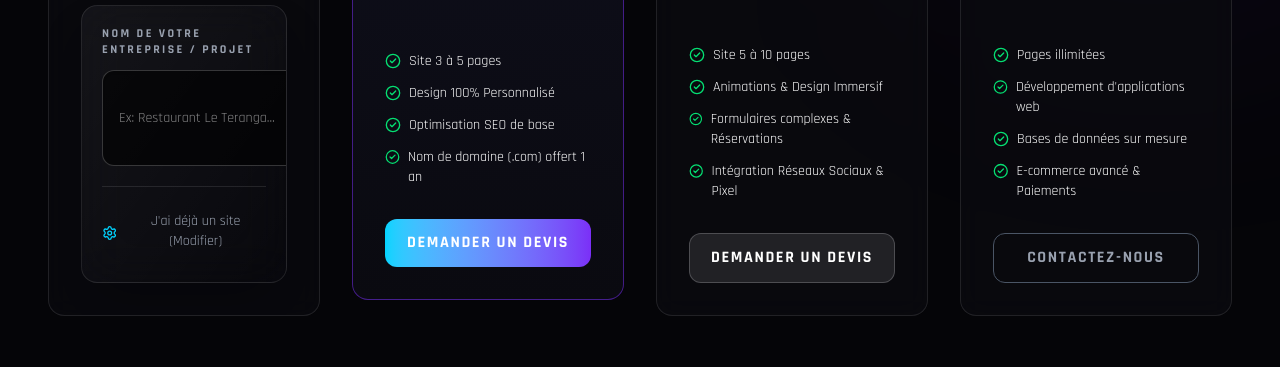
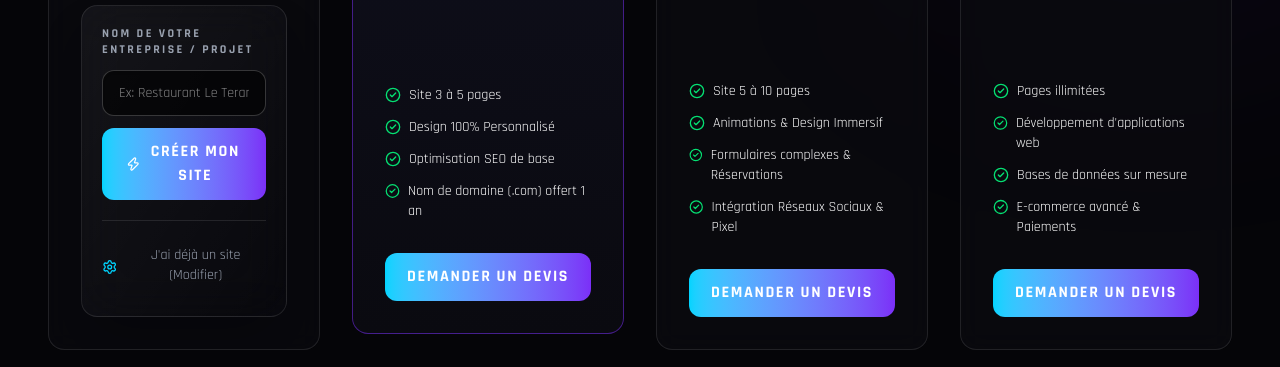
Before and after one commit to rahmaneking-sudo/classIA, a React (Vite) app: page /creation-site in a window 1280 px wide. Shown: the part 842-1209 px from the top of the page. Built offline with nearby package versions, Linux system fonts and the light colour scheme; no server answers.

Commit message:
style: fix landing page create button visibility on mobile, standardize pricing CTA buttons

```diff
--- a/src/components/ExpressBuilder/Landing.jsx
+++ b/src/components/ExpressBuilder/Landing.jsx
@@ -113,17 +113,17 @@ const Landing = () => {
                 Nom de votre entreprise / projet
               </label>
 
-              <div className="flex flex-col sm:flex-row gap-3 relative z-10">
+              <div className="flex flex-col gap-3 relative z-10">
                 <input
                   type="text"
                   value={siteName}
                   onChange={(e) => setSiteName(e.target.value)}
                   placeholder="Ex: Restaurant Le Teranga..."
-                  className="flex-1 bg-black/60 border border-white/20 rounded-xl px-4 py-3 text-white text-sm focus:outline-none focus:border-[var(--color-neon-blue)] focus:ring-1 focus:ring-[var(--color-neon-blue)] transition-all shadow-inner"
+                  className="w-full bg-black/60 border border-white/20 rounded-xl px-4 py-3 text-white text-sm focus:outline-none focus:border-[var(--color-neon-blue)] focus:ring-1 focus:ring-[var(--color-neon-blue)] transition-all shadow-inner"
                 />
                 <button
                   onClick={() => navigate(siteName ? `/builder?name=${encodeURIComponent(siteName)}` : '/builder')}
-                  className="w-full sm:w-auto px-6 py-3 bg-gradient-to-r from-[var(--color-neon-blue)] to-[var(--color-neon-purple)] text-white rounded-xl font-bold uppercase tracking-widest transition-all hover:shadow-[0_0_20px_rgba(186,85,211,0.6)] hover:-translate-y-1 flex items-center justify-center"
+                  className="w-full px-6 py-3 bg-gradient-to-r from-[var(--color-neon-blue)] to-[var(--color-neon-purple)] text-white rounded-xl font-bold uppercase tracking-widest transition-all hover:shadow-[0_0_20px_rgba(186,85,211,0.6)] hover:-translate-y-1 flex items-center justify-center"
                 >
                   <Zap className="w-5 h-5 mr-2" />
                   Créer mon site
@@ -189,7 +189,7 @@ const Landing = () => {
 
             <button
               onClick={() => handleWhatsApp('Premium')}
-              className="w-full py-3 bg-white/10 text-white border border-white/20 rounded-xl font-bold uppercase tracking-widest hover:bg-white/20 transition-all"
+              className="w-full py-3 bg-gradient-to-r from-[var(--color-neon-blue)] to-[var(--color-neon-purple)] text-white rounded-xl font-bold uppercase tracking-widest hover:shadow-[0_0_20px_rgba(186,85,211,0.5)] transition-all"
             >
               Demander un devis
             </button>
@@ -213,9 +213,9 @@ const Landing = () => {
 
             <button
               onClick={() => handleWhatsApp('Sur-Mesure')}
-              className="w-full py-3 bg-transparent text-gray-400 border border-gray-600 rounded-xl font-bold uppercase tracking-widest hover:text-white hover:border-white transition-all"
+              className="w-full py-3 bg-gradient-to-r from-[var(--color-neon-blue)] to-[var(--color-neon-purple)] text-white rounded-xl font-bold uppercase tracking-widest hover:shadow-[0_0_20px_rgba(186,85,211,0.5)] transition-all"
             >
-              Contactez-nous
+              Demander un devis
             </button>
           </div>
 
```
